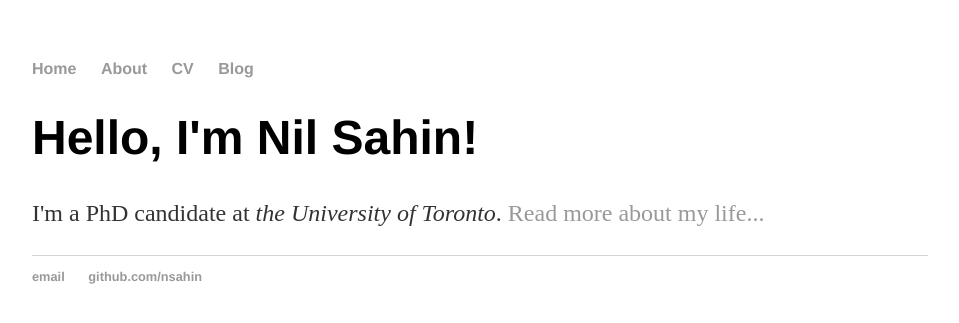
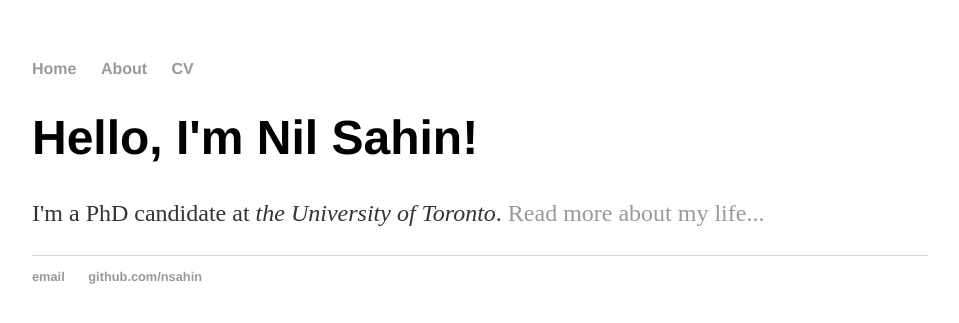
Before and after one commit to nsahin/nsahin.github.io, a Jekyll site: the page built from index.html, in a window 1280 px wide. Shown: the top 323 px of the page, without its empty margins (160-1119 px from the left). Built offline with Jekyll 4.4.1, drawn with Linux system fonts in a browser that asks for light colours.

Commit message:
Update index.html

```diff
--- a/index.html
+++ b/index.html
@@ -1,30 +1,8 @@
-<!DOCTYPE html>
-<html>
-	<head>
-		<title>Nil Sahin</title>
-		<!-- link to main stylesheet -->
-		<link rel="stylesheet" type="text/css" href="/css/main.css">
-	</head>
-	<body>
-		<nav>
-    		<ul>
-        		<li><a href="/">Home</a></li>
-	        	<li><a href="/about">About</a></li>
-        		<li><a href="/cv">CV</a></li>
-        		<li><a href="/blog">Blog</a></li>
-    		</ul>
-		</nav>
-		<div class="container">
-    		<div class="blurb">
-        		<h1>Hello, I'm Nil Sahin!</h1>
-				<p>I'm a PhD candidate at <em>the University of Toronto</em>. <a href="/about">Read more about my life...</a></p>
-    		</div><!-- /.blurb -->
-		</div><!-- /.container -->
-		<footer>
-    		<ul>
-        		<li><a href="mailto:nil.sahin@mail.utoronto.ca">email</a></li>
-        		<li><a href="https://github.com/nsahin">github.com/nsahin</a></li>
-			</ul>
-		</footer>
-	</body>
-</html>
+---
+layout: default
+title: Nil Sahin
+---
+<div class="blurb">
+	<h1>Hello, I'm Nil Sahin!</h1>
+	<p>I'm a PhD candidate at <em>the University of Toronto</em>. <a href="/about">Read more about my life...</a></p>
+</div><!-- /.blurb -->
```
